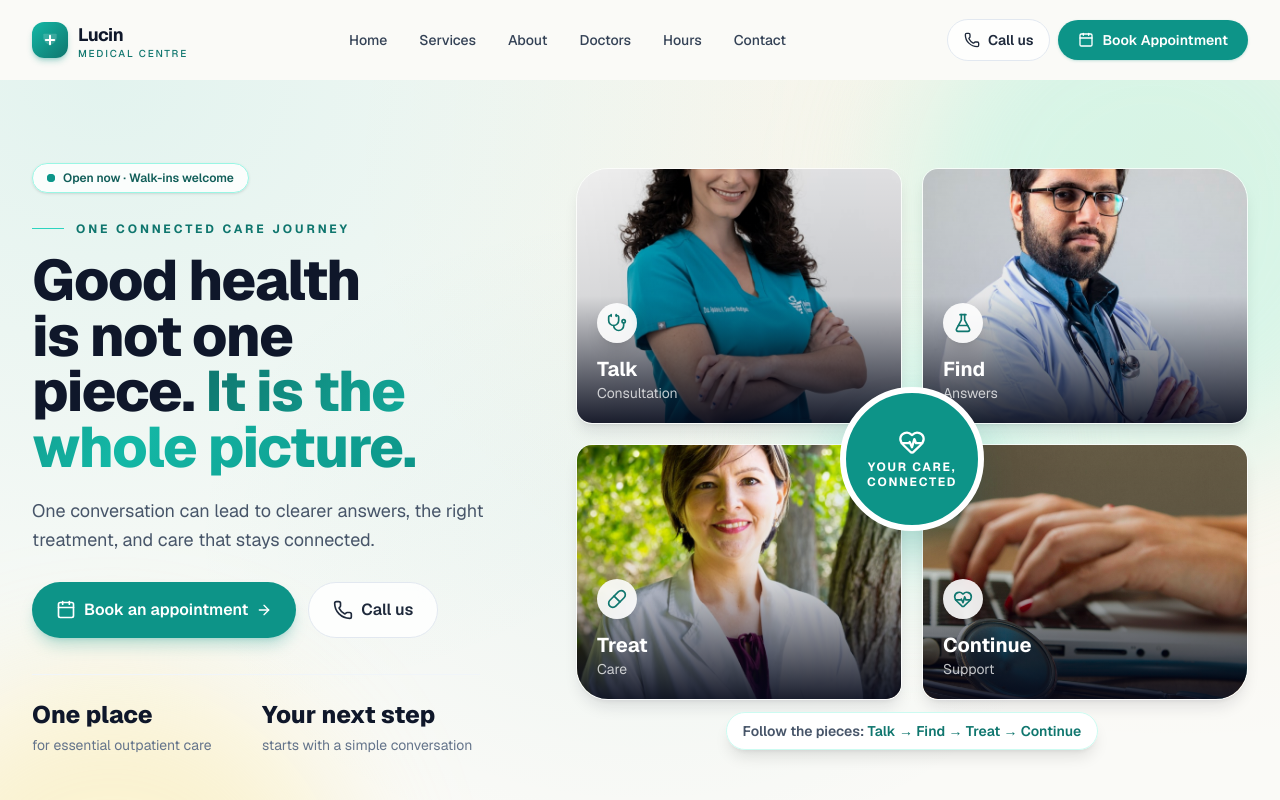
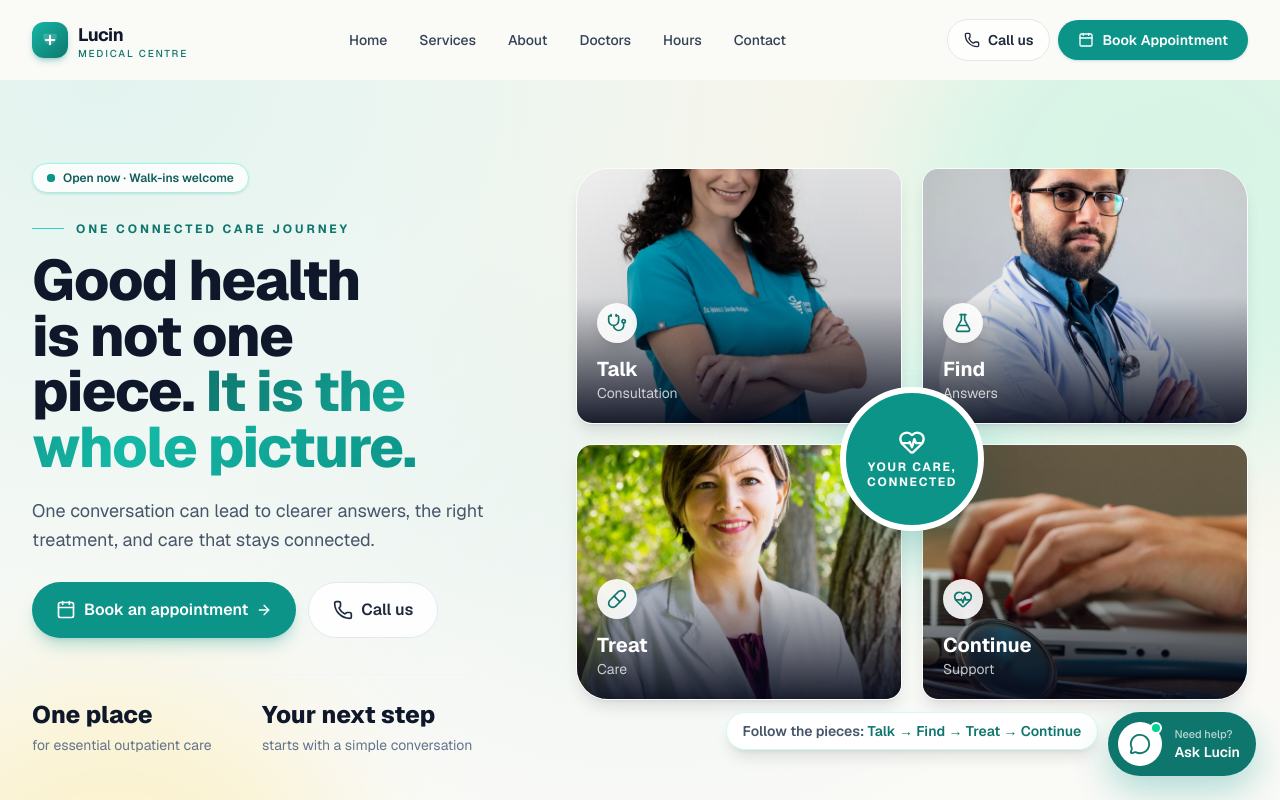
Before and after one commit to Elvinoacer/lucin_medical_center, a Next.js app: page / in a window 1280 px wide. Shown: the top 800 px of the page. Built offline with nearby package versions, Linux system fonts and the light colour scheme.

Commit message:
feat: integrate Lucin chatbot into homepage

```diff
--- a/app/page.tsx
+++ b/app/page.tsx
@@ -6,6 +6,7 @@ import WorkingHours from "./components/WorkingHours";
 import Testimonials from "./components/Testimonials";
 import Contact from "./components/Contact";
 import MobileCTABar from "./components/MobileCTABar";
+import Chatbot from "./components/Chatbot";
 
 export default function Home() {
   return (
@@ -18,6 +19,7 @@ export default function Home() {
       <Testimonials />
       <Contact />
       <MobileCTABar />
+      <Chatbot />
     </>
   );
 }
```
